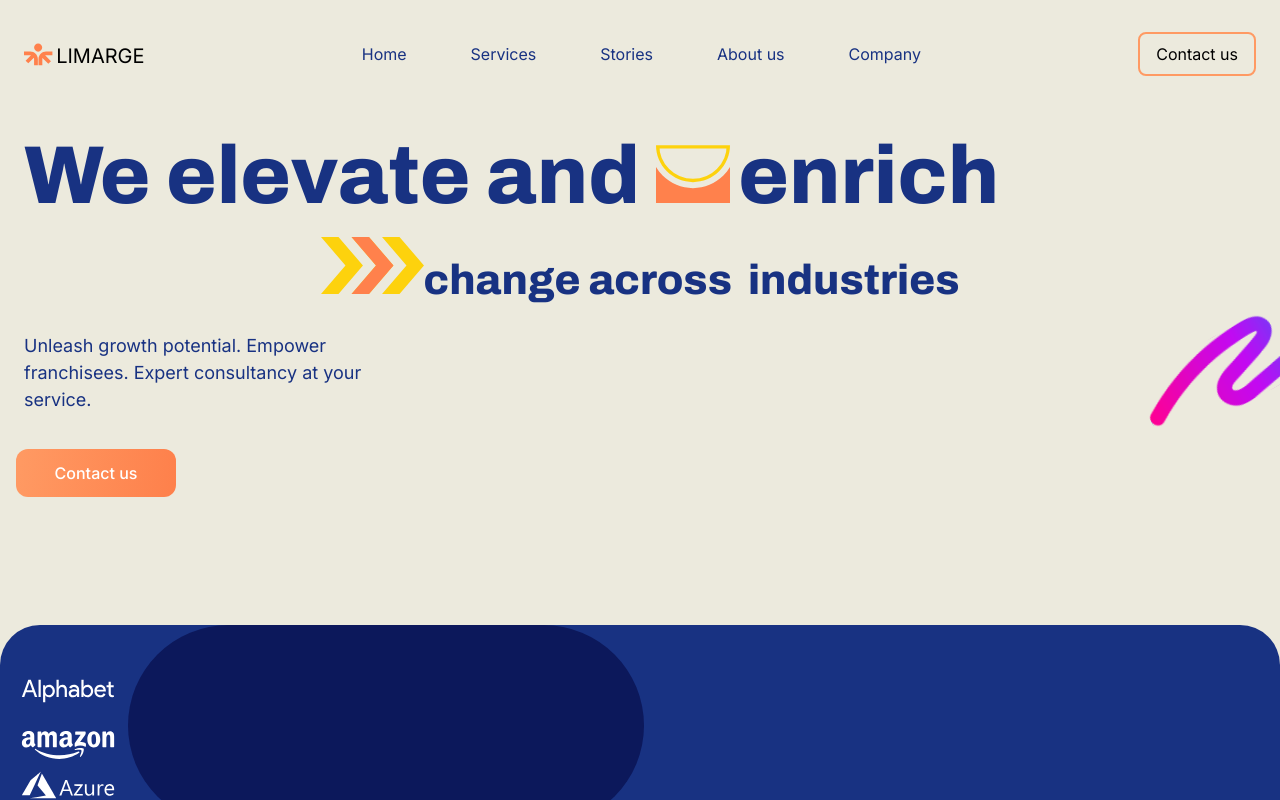
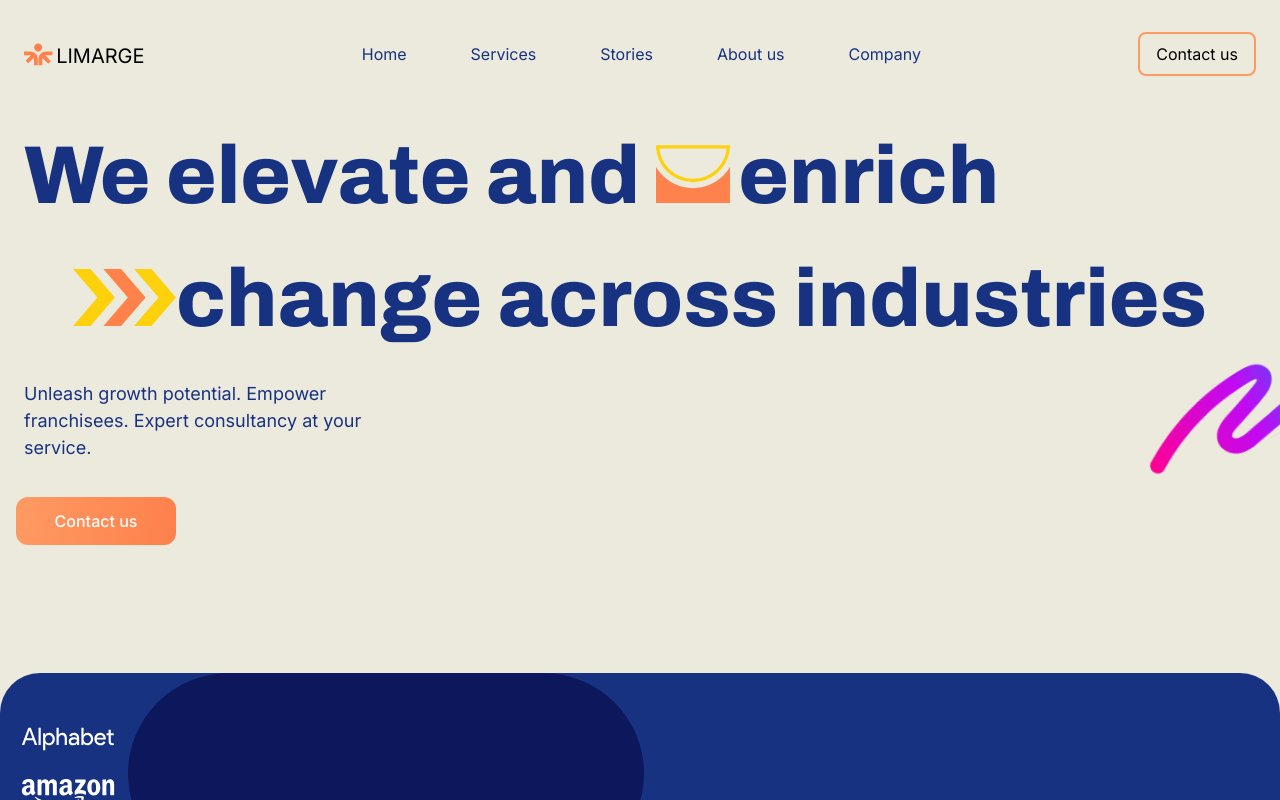
Before and after one commit to almondkiruthu/Limarge, a React (Vite) app in the folder client/: page / in a window 1280 px wide. Shown: the top 800 px of the page. Built offline with nearby package versions, Linux system fonts and the light colour scheme; what prettier-plugin-tailwindcss would draw is missing.

Commit message:
Changed hero text on large screens and above

```diff
--- a/client/src/components/Hero.tsx
+++ b/client/src/components/Hero.tsx
@@ -33,10 +33,10 @@
                   className="xl:w-[6.43606rem] 2xl:w-[6.43606rem]"
                 />
               </div>
-              <h1 className="pr-4 font-archivo text-[2.625rem] 2xl:text-[6.125rem]">
+              <h1 className="pr-4 font-archivo text-[2.625rem] xl:text-[5.125rem] 2xl:text-[6.125rem]">
                 change across
               </h1>
-              <h1 className="pr-4 font-archivo text-[2.625rem] 2xl:text-[6.125rem] ">
+              <h1 className="pr-4 font-archivo text-[2.625rem] xl:text-[5.125rem] 2xl:text-[6.125rem] ">
                 industries
               </h1>
             </div>
```
